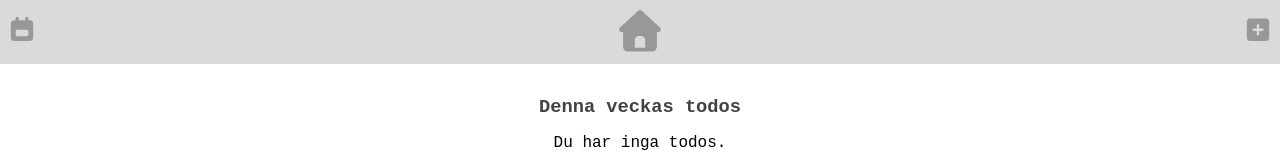
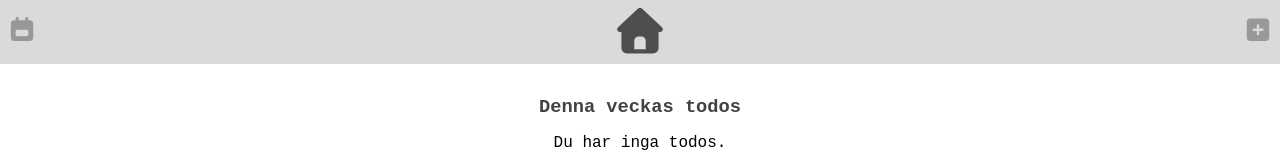
Before and after one commit to KiwiComp/weeklyTasks, a React (Vite) app: page /addTask in a window 1280 px wide. Shown: the top 160 px of the page. Built offline with nearby package versions, Linux system fonts and the light colour scheme.

Commit message:
Changed header Links to NavLinks to use isActive to set className and modify appearance.

```diff
--- a/src/components/Header.jsx
+++ b/src/components/Header.jsx
@@ -2,7 +2,7 @@ import './css/header.css'
 import { FontAwesomeIcon } from '@fortawesome/react-fontawesome';
 import { faHome } from '@fortawesome/free-solid-svg-icons';
 import { faCalendarWeek } from '@fortawesome/free-solid-svg-icons';
-import { Link } from 'react-router';
+import { Link, NavLink } from 'react-router';
 import { faSquarePlus } from '@fortawesome/free-solid-svg-icons';
 
 function Header() {
@@ -10,17 +10,17 @@ function Header() {
 
     return(
         <header>
-            <Link to="/calendar">
+            <NavLink to="/calendar" className={({isActive}) => isActive ? "activeHeaderIconLink" : ""}>
                 <FontAwesomeIcon icon={faCalendarWeek}></FontAwesomeIcon>
-            </Link>
+            </NavLink>
 
-            <Link to="/">
+            <NavLink to="/" end className={({isActive}) => isActive ? "activeHeaderIconLink" : ""}>
                 <FontAwesomeIcon icon={faHome} className='iconHome'></FontAwesomeIcon>
-            </Link>
+            </NavLink>
 
-            <Link to="/addTask">
+            <NavLink to="/addTask" className={({isActive}) => isActive ? "activeHeaderIconLink" : ""}>
                 <FontAwesomeIcon icon={faSquarePlus} />
-            </Link>
+            </NavLink>
         </header>
     )
 }
--- a/src/components/css/header.css
+++ b/src/components/css/header.css
@@ -11,12 +11,10 @@ header {
 
 header a {
     font-size: 1.6rem;
-    /* color: rgb(65, 65, 65); */
     color: rgb(152, 152, 152);
 }
 
-header a:hover {
-  /* color: rgb(223, 171, 49); */
+.activeHeaderIconLink {
   color: rgb(78, 78, 78);
   transform: scale(1.10);
 }
```
